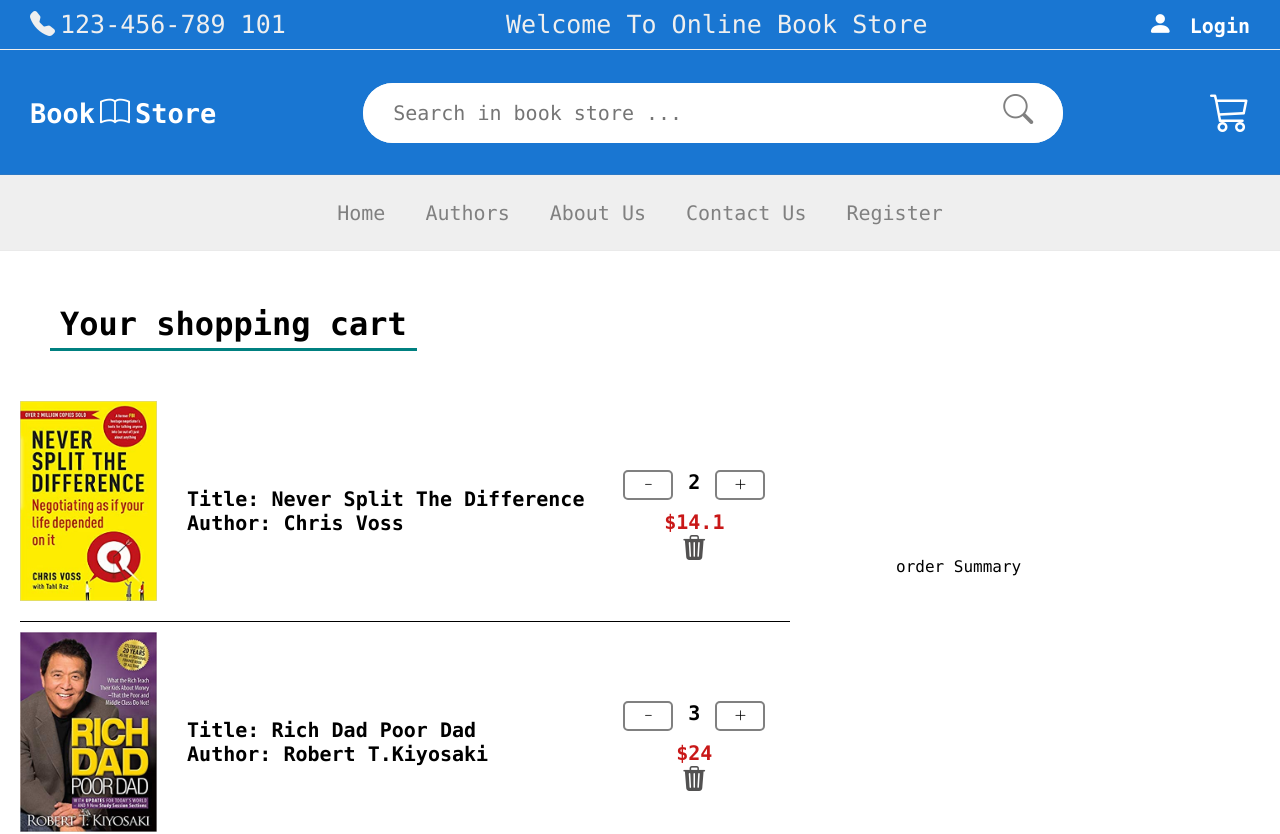
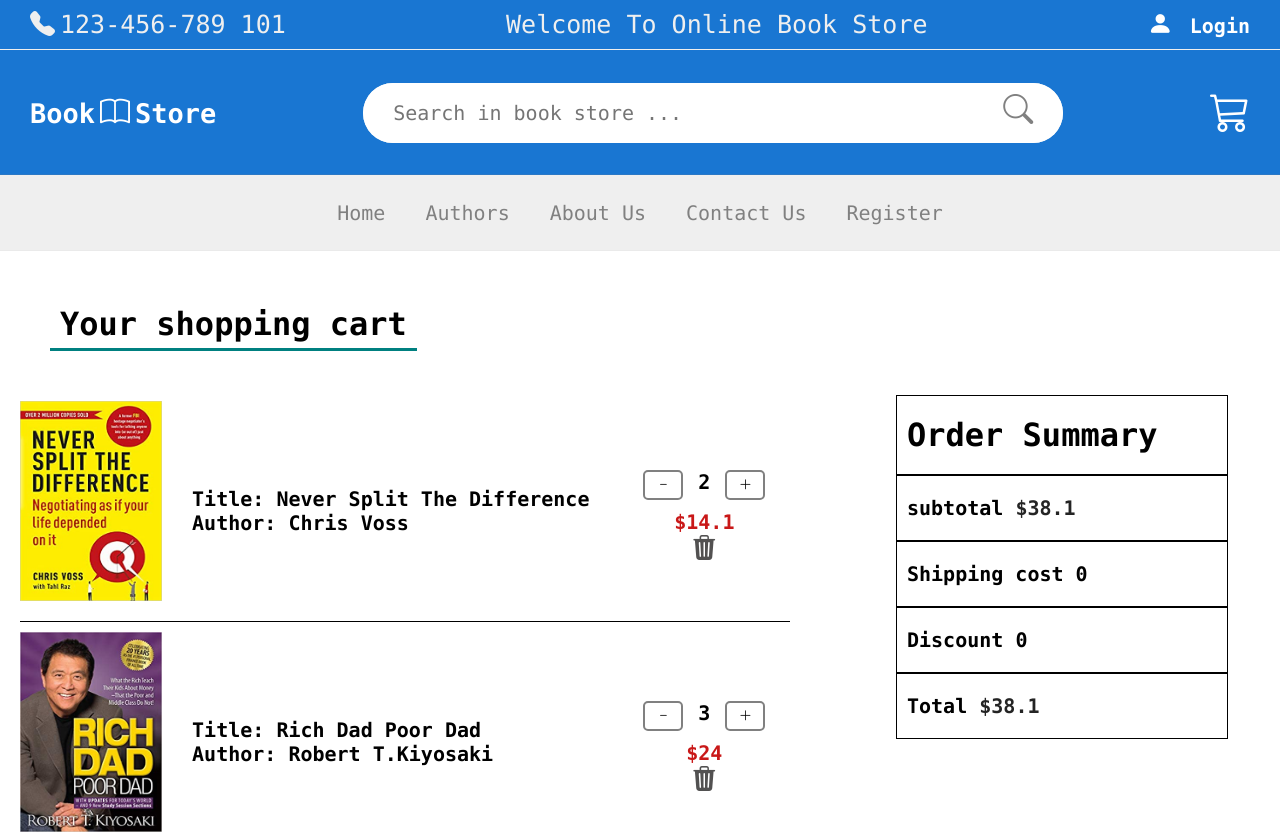
Before and after one commit to Leen-odeh3/Online-book-store-application, a React (Create React App) app: page /cart in a window 1280 px wide. Shown: the top 834 px of the page. Built offline with nearby package versions, Linux system fonts and the light colour scheme.

Commit message:
cart-page done

```diff
--- a/src/Pages/Book/Book.css
+++ b/src/Pages/Book/Book.css
@@ -24,7 +24,7 @@
 .book-title{
    font-weight: 700;
    font-size: 20px;
-   margin-bottom: 20px;
+   /* margin-bottom: 20px; */
    margin-top: 10px;
 }
 span{
--- a/src/Pages/Cart/Cart.css
+++ b/src/Pages/Cart/Cart.css
@@ -35,6 +35,14 @@ margin-top: 30px;
 
 
 }
+.order Summary{
+    width: 20%;
+
+}
+.b-cart{
+    border:1px solid black;
+    padding:20px 70px 20px 10px;
+}
 .items-cart{
     margin-top: 50px;
 }
@@ -47,7 +55,7 @@ margin-top: 30px;
 .qun button{
     margin-left: 15px;
     margin-right: 15px;
-    width:50px;
+    width:40px;
     height: 30px;
     background-color: white;
     border: 2px solid gray;
--- a/src/Pages/Cart/Cart.jsx
+++ b/src/Pages/Cart/Cart.jsx
@@ -24,7 +24,7 @@ const Cart = () => {
                 <div className="flex">
                   <div className="qun">
                     <button>
-                      <i class="bi bi-dash" onClick={()=>setvalue(prev=>prev+1)}></i>
+                      <i class="bi bi-dash"></i>
                     </button>
                     <b>{e.quantity} </b>
                     <button>
@@ -39,7 +39,26 @@ const Cart = () => {
           ))}
         </div>
       </div>
-      <div> order Summary</div>
+      <div className="order Summary">
+
+      <div className="b-cart"><h1> Order Summary</h1></div>
+      <div className="b-cart"> <b> subtotal    </b>
+      <b style={{color:"#242424"}}>
+        ${cartInfo.reduce((cu ,acc)=> cu+ acc.price * acc.quantity,0)}
+      </b>
+       </div>
+      <div className="b-cart"> <b>Shipping cost  </b> <b>0</b> </div>
+      <div className="b-cart"> <b>Discount   </b>
+      <b>0</b>
+       </div>
+      <div className="b-cart"> <b>Total    </b>
+      <b style={{color:"#242424"}}>
+        ${cartInfo.reduce((cu ,acc)=> cu+ acc.price * acc.quantity,0)}
+      </b>
+
+      </div>
+
+      </div>
     </div>
   );
 };
```
Lines whose indentation alone changed are shown as unchanged.
